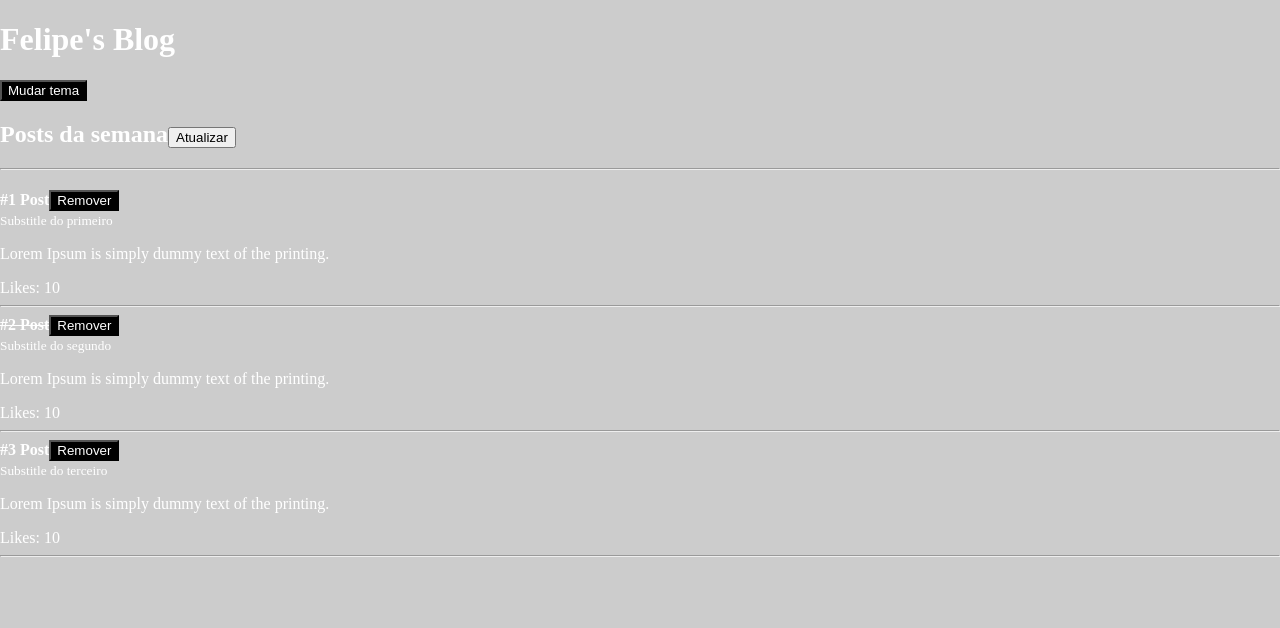
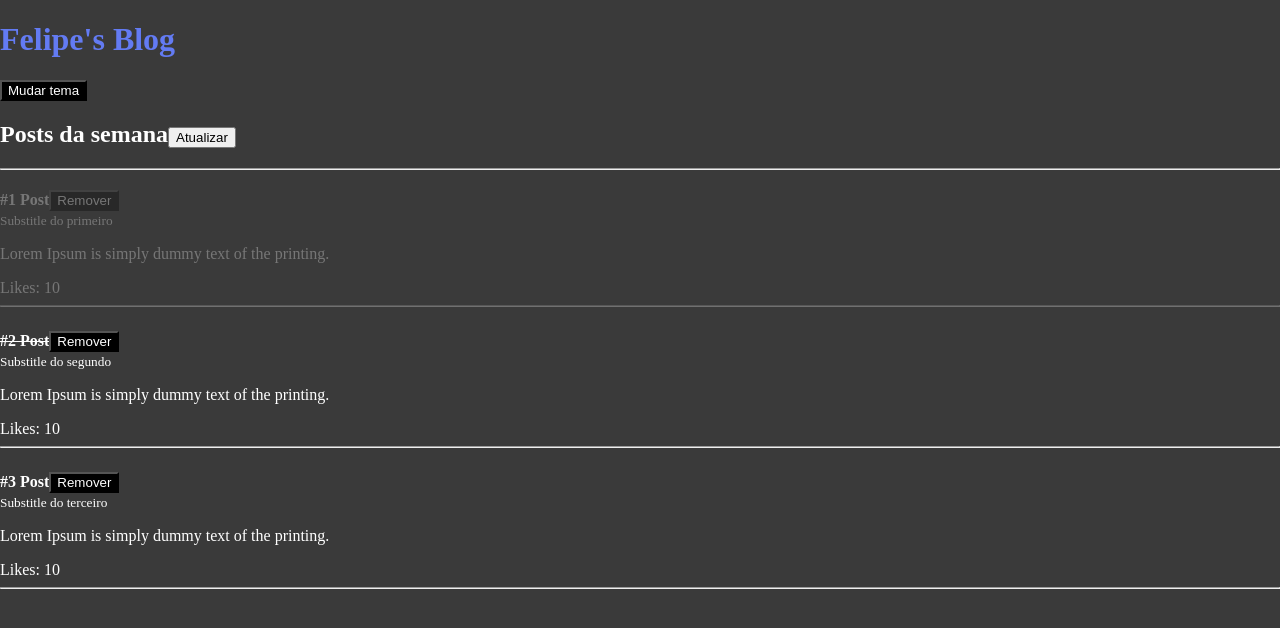
Before and after one commit to felipemarqs/react-fundamentos, a React app: page / in a window 1280 px wide. Shown: the top 628 px of the page. Built offline with nearby package versions, Linux system fonts and the light colour scheme.

Commit message:
style: :art: Sass
Modules Styles and Sass

```diff
--- a/src/App.jsx
+++ b/src/App.jsx
@@ -17,6 +17,7 @@ const App = () => {
       subtitle: "Substitle do primeiro",
       paragraph: "Lorem Ipsum is simply dummy text of the printing.",
       read: false,
+      removed: true
     },
     {
       id: Math.random(),
@@ -25,6 +26,7 @@ const App = () => {
       subtitle: "Substitle do segundo",
       paragraph: "Lorem Ipsum is simply dummy text of the printing.",
       read: true,
+      removed: false
     },
     {
       id: Math.random(),
@@ -33,12 +35,19 @@ const App = () => {
       subtitle: "Substitle do terceiro",
       paragraph: "Lorem Ipsum is simply dummy text of the printing.",
       read: false,
+      removed: false
     },
   ]);
 
   const handleRemovePost = (postId) => {
     console.log({ postId });
-    setPosts((prevState) => prevState.filter((post) => post.id !== postId));
+    setPosts((prevState) => prevState.map(
+      post => (
+        post.id === postId
+        ?  {...post, removed: true}
+        : {...post}
+        )
+    ));
   };
 
   const handleRefresh = () => {
@@ -68,7 +77,7 @@ const App = () => {
       {posts.map((post) => (
         <>
           <Post
-
+            removed={post.removed}
             theme={theme}
             key={post.id}
             onRemove={handleRemovePost}
--- a/src/Header.css
+++ /dev/null
@@ -1,3 +0,0 @@
-.title {
-    color: #637BF3 ;
-}
--- a/src/Header.jsx
+++ b/src/Header.jsx
@@ -1,13 +1,14 @@
 import React, { useContext } from "react";
 import Button from "./Button.jsx";
 import { ThemeContext } from "./ThemeContext.jsx";
-import './Header.css'
+import styles from './Header.scss'
+console.log(styles)
 
 const Header = ({ title, children, theme }) => {
   const { onToggleTheme } = useContext(ThemeContext);
   return (
     <>
-      <h1>{title}</h1>
+      <h1 className={styles.title}>{title}</h1>
       <Button onClick={onToggleTheme}>Mudar tema</Button>
       {children}
       <hr />
--- /dev/null
+++ b/src/Header.scss
@@ -0,0 +1,6 @@
+$primary: #637BF3;
+
+
+.title {
+    color: $primary ;
+}
--- a/src/Post.jsx
+++ b/src/Post.jsx
@@ -1,12 +1,14 @@
 import React from "react";
 import PropTypes from "prop-types";
 import PostHeader from "./PostHeader.jsx";
+import styles from "./Post.scss";
 
-const Post = ({ id, title, subtitle, paragraph, likes, onRemove, read ,theme}) => {
-  console.log(theme)
+const Post = ({ id, title, subtitle, paragraph, likes, onRemove, read, removed }) => {
   return (
     <>
-      <article>
+      <article className={
+        !removed ?  styles.post : styles.postDeleted
+      }>
         <PostHeader id={id} title={title} onRemove={onRemove} read={read} />
         <br />
         <small>{subtitle}</small>
--- /dev/null
+++ b/src/Post.scss
@@ -0,0 +1,8 @@
+.post {
+  margin-bottom: 24px;
+}
+
+.postDeleted {
+  opacity: 0.3;
+  margin-bottom: 24px;
+}
--- a/src/index.js
+++ b/src/index.js
@@ -1,7 +1,7 @@
 import React from "react";
 import ReactDOM from "react-dom";
 import App from './App.jsx';
-import './index.css'
+import './index.scss'
 
 ReactDOM.render(
   <App />,
--- a/src/index.css
+++ b/src/index.scss
@@ -1,5 +1,5 @@
 body {
-    background-color: #ccc;
+    background-color: #3a3a3a;
     margin: 0;
     padding: 0;
     color: #fff;
--- a/webpack.config.js
+++ b/webpack.config.js
@@ -1,42 +1,43 @@
-const path = require('path')
-const HtmlWebpackPlugin = require('html-webpack-plugin')
-const { CleanWebpackPlugin} = require('clean-webpack-plugin')
+const path = require("path");
+const HtmlWebpackPlugin = require("html-webpack-plugin");
+const { CleanWebpackPlugin } = require("clean-webpack-plugin");
 
 module.exports = {
-    entry: path.resolve(__dirname, 'src' , 'index.js'),
+  entry: path.resolve(__dirname, "src", "index.js"),
   output: {
-        path: path.resolve(__dirname, 'build'),
-        filename: 'bundle[hash].js'
+    path: path.resolve(__dirname, "build"),
+    filename: "bundle[hash].js",
   },
   plugins: [
     new HtmlWebpackPlugin({
-            template: path.resolve(__dirname, 'public' , 'index.html')
+      template: path.resolve(__dirname, "public", "index.html"),
     }),
-        new CleanWebpackPlugin()
+    new CleanWebpackPlugin(),
   ],
   module: {
     rules: [
       {
         test: /\.jsx?$/,
         exclude: /node_modules/,
-                use: 'babel-loader',
+        use: "babel-loader",
       },
       {
-                text: /\.css$/,
+        test: /\.scss$/,
         use: [
-                    'style-loader',
+          "style-loader",
           {
-                        loader: 'css-loader',
+            loader: "css-loader",
             options: {
-                            modules: true
-                        }
+              modules: true,
             },
-                ]
-            }
+          },
+          "sass-loader",
         ],
       },
-    mode: 'development',
+    ],
+  },
+  mode: "development",
   devServer: {
     port: 3000,
-    }
-}
+  },
+};
```
Also changed, not shown: package.json (+6 -1 lines), 1 other file (tests, documents, lock files or other folders). Lines whose indentation alone changed are shown as unchanged.
